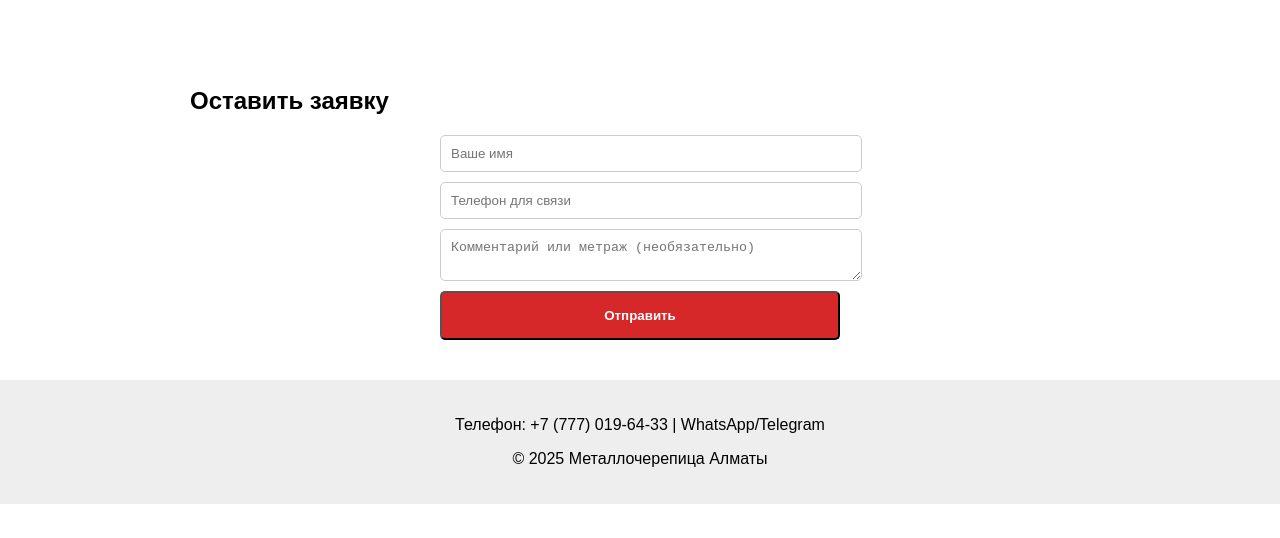
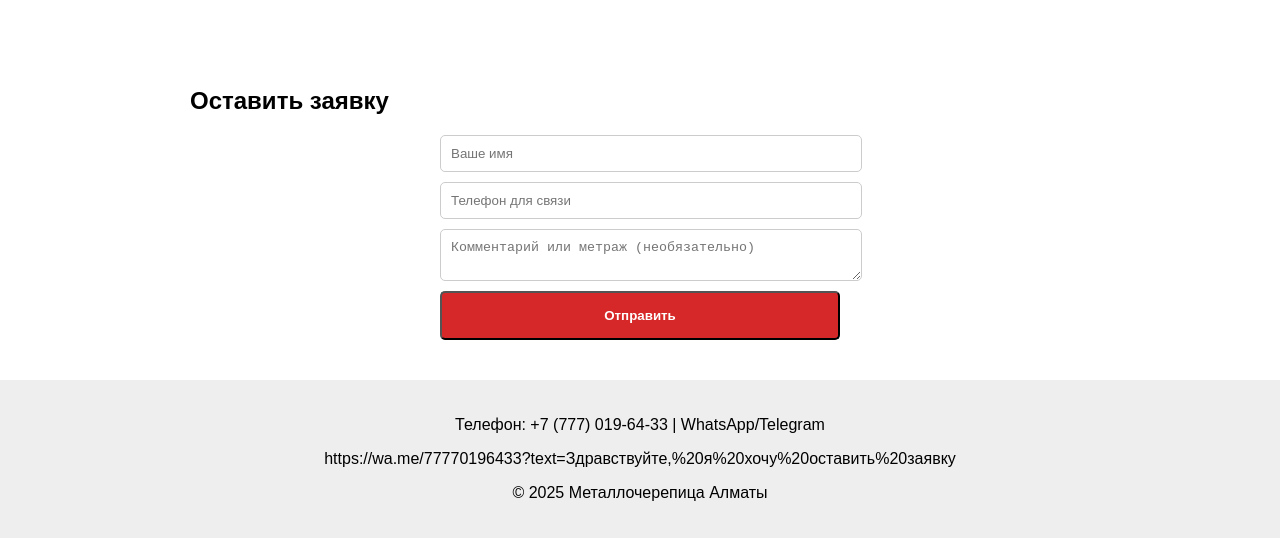
Before and after one commit to Ilyasmirkz/Metal-roof, a plain HTML site: page index.html in a window 1280 px wide. Shown: the part 1176-1714 px from the top of the page. Before the commit the page ends 1680 px from the top, so only its background shows below. Drawn offline with Linux system fonts and the light colour scheme.

Commit message:
Update index.html

```diff
--- a/index.html
+++ b/index.html
@@ -56,6 +56,7 @@
 
 <footer>
   <p>Телефон: +7 (777) 019-64-33 | WhatsApp/Telegram</p>
+  https://wa.me/77770196433?text=Здравствуйте,%20я%20хочу%20оставить%20заявку
   <p>© 2025 Металлочерепица Алматы</p>
 </footer>
 
```
